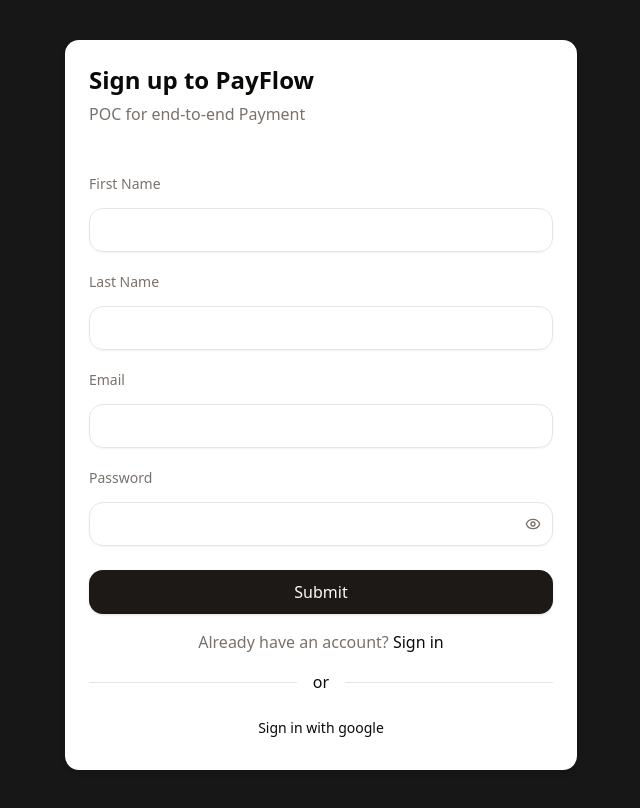
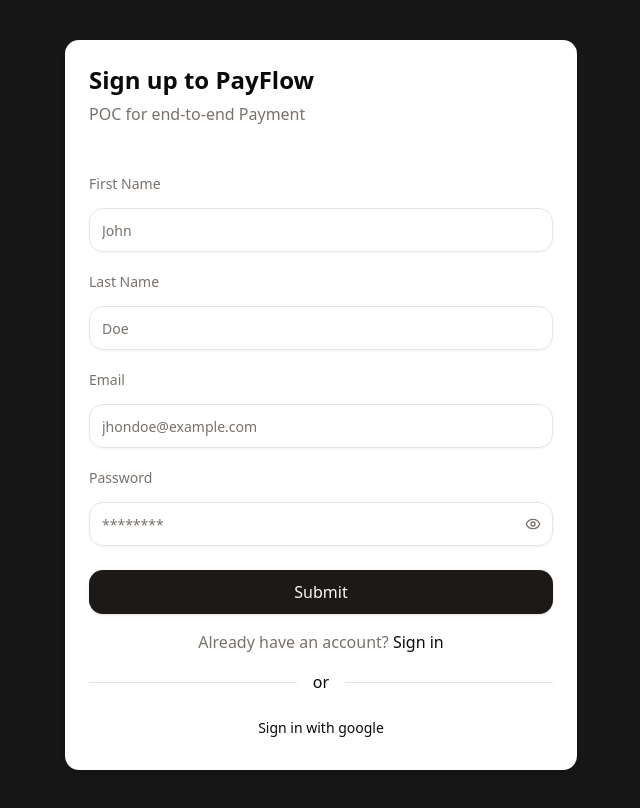
Before and after one commit to sourish19/PayFlow-POC, a React (Vite) app in the folder client/: page /signup in a window 1280 px wide. Shown: the whole page, without its empty margins (319-959 px from the left). Built offline with nearby package versions, Linux system fonts and the light colour scheme.

Commit message:
feat & update: Updated placeholders value & added api functions

```diff
--- a/client/package.json
+++ b/client/package.json
@@ -17,6 +17,7 @@
     "@radix-ui/react-separator": "^1.1.8",
     "@radix-ui/react-slot": "^1.2.4",
     "@tailwindcss/vite": "^4.1.17",
+    "@tanstack/react-query": "^5.90.9",
     "class-variance-authority": "^0.7.1",
     "clsx": "^2.1.1",
     "lucide-react": "^0.553.0",
--- /dev/null
+++ b/client/src/api/auth/login.ts
@@ -0,0 +1,23 @@
+import { axiosInstance } from '@/config/axios';
+
+import { authApiResScheam } from '@/validations/authValidation';
+
+import type {
+  LoginSchema,
+  AuthApiResScheam,
+} from '@/validations/authValidation';
+
+export const loginApi = async (body: LoginSchema) => {
+  try {
+    const res = await axiosInstance.post<AuthApiResScheam>(
+      '/api/v1/signin',
+      body
+    );
+    const data = authApiResScheam.parse(res.data);
+    console.log('Login data --> ', data);
+    return data;
+  } catch (error) {
+    console.error(error);
+    throw error;
+  }
+};
--- /dev/null
+++ b/client/src/api/auth/signup.ts
@@ -0,0 +1,23 @@
+import { axiosInstance } from '@/config/axios';
+
+import { authApiResScheam } from '@/validations/authValidation';
+
+import type {
+  SignupSchema,
+  AuthApiResScheam,
+} from '@/validations/authValidation';
+
+export const signupApi = async (body: SignupSchema) => {
+  try {
+    const res = await axiosInstance.post<AuthApiResScheam>(
+      '/api/v1/signup',
+      body
+    );
+    const data = authApiResScheam.parse(res.data);
+    console.log('Signup data --> ', data);
+    return data;
+  } catch (error) {
+    console.error(error);
+    throw error;
+  }
+};
--- a/client/src/components/auth/AuthForm.tsx
+++ b/client/src/components/auth/AuthForm.tsx
@@ -1,6 +1,6 @@
 import { useState } from 'react';
 
-import { EyeOffIcon,EyeIcon } from 'lucide-react';
+import { EyeOffIcon, EyeIcon } from 'lucide-react';
 import { Button } from '@/components/ui/button';
 import {
   Form,
--- /dev/null
+++ b/client/src/config/axios.ts
@@ -0,0 +1,13 @@
+import axios from 'axios';
+
+const isProd = import.meta.env.MODE === 'production';
+
+export const axiosInstance = axios.create({
+  baseURL: isProd
+    ? import.meta.env.VITE_BASE_URL
+    : import.meta.env.VITE_DEV_BASE_URL,
+  headers: {
+    'Content-Type': 'application/json',
+  },
+  withCredentials: true,
+});
--- a/client/src/pages/LoginPage.tsx
+++ b/client/src/pages/LoginPage.tsx
@@ -1,8 +1,6 @@
 import { Link } from 'react-router-dom';
-import * as z from 'zod';
 import { useForm } from 'react-hook-form';
 import { zodResolver } from '@hookform/resolvers/zod';
-import type { UseFormReturn } from 'react-hook-form';
 
 import { Button } from '@/components/ui/button';
 import {
@@ -17,16 +15,11 @@
 import AuthForm from '@/components/auth/AuthForm';
 import { loginSchema } from '@/validations/authValidation';
 
+import type { LoginSchema } from '@/validations/authValidation';
 import type { FieldConfig } from '@/components/auth/AuthForm';
 
-export type LoginFormProps = {
-  type: 'signin';
-  form: UseFormReturn<z.infer<typeof loginSchema>>;
-  onSubmit: (values: z.infer<typeof loginSchema>) => void;
-};
-
 const LoginPage = () => {
-  const form = useForm<z.infer<typeof loginSchema>>({
+  const form = useForm<LoginSchema>({
     resolver: zodResolver(loginSchema),
     mode: 'onChange',
     defaultValues: {
@@ -35,9 +28,19 @@
     },
   });
 
-  const fields: FieldConfig<z.infer<typeof loginSchema>>[] = [
-    { name: 'email', label: 'Email', type: 'email' },
-    { name: 'password', label: 'Password', type: 'password' },
+  const fields: FieldConfig<LoginSchema>[] = [
+    {
+      name: 'email',
+      label: 'Email',
+      type: 'email',
+      placeholder: 'jhondoe@example.com',
+    },
+    {
+      name: 'password',
+      label: 'Password',
+      type: 'password',
+      placeholder: '********',
+    },
   ];
 
   // const onSubmit = () => {};
@@ -62,9 +65,7 @@
             <AuthForm
               fields={fields}
               form={form}
-              onSubmit={(values: z.infer<typeof loginSchema>) =>
-                console.log(values)
-              }
+              onSubmit={(values: LoginSchema) => console.log(values)}
             />
 
             <p className="text-muted-foreground text-center">
--- a/client/src/pages/SignupPage.tsx
+++ b/client/src/pages/SignupPage.tsx
@@ -1,8 +1,7 @@
 import { Link } from 'react-router-dom';
-import * as z from 'zod';
 import { useForm } from 'react-hook-form';
 import { zodResolver } from '@hookform/resolvers/zod';
-import type { UseFormReturn } from 'react-hook-form';
+import { useQuery } from '@tanstack/react-query';
 
 import { Button } from '@/components/ui/button';
 import {
@@ -17,16 +16,11 @@
 import AuthForm from '@/components/auth/AuthForm';
 import { signupSchema } from '@/validations/authValidation';
 
+import type { SignupSchema } from '@/validations/authValidation';
 import type { FieldConfig } from '@/components/auth/AuthForm';
 
-export type SignupFormProps = {
-  type: 'signup';
-  form: UseFormReturn<z.infer<typeof signupSchema>>;
-  onSubmit: (values: z.infer<typeof signupSchema>) => void;
-};
-
 const SignupPage = () => {
-  const form = useForm<z.infer<typeof signupSchema>>({
+  const form = useForm<SignupSchema>({
     resolver: zodResolver(signupSchema),
     mode: 'onChange',
     defaultValues: {
@@ -37,14 +31,29 @@
     },
   });
 
-  const fields: FieldConfig<z.infer<typeof signupSchema>>[] = [
-    { name: 'firstName', label: 'First Name', type: 'text' },
-    { name: 'lastName', label: 'Last Name', type: 'text' },
-    { name: 'email', label: 'Email', type: 'email' },
-    { name: 'password', label: 'Password', type: 'password' },
+  const fields: FieldConfig<SignupSchema>[] = [
+    {
+      name: 'firstName',
+      label: 'First Name',
+      type: 'text',
+      placeholder: 'John',
+    },
+    { name: 'lastName', label: 'Last Name', type: 'text', placeholder: 'Doe' },
+    {
+      name: 'email',
+      label: 'Email',
+      type: 'email',
+      placeholder: 'jhondoe@example.com',
+    },
+    {
+      name: 'password',
+      label: 'Password',
+      type: 'password',
+      placeholder: '********',
+    },
   ];
 
-  //   const onSubmit = (data: z.infer<typeof signupSchema>) => {};
+  const onSubmit = (data: SignupSchema) => {};
 
   return (
     <div className="relative flex h-auto min-h-screen items-center justify-center overflow-x-hidden px-4 py-10 sm:px-6 lg:px-8">
@@ -66,9 +75,7 @@
             <AuthForm
               fields={fields}
               form={form}
-              onSubmit={(values: z.infer<typeof signupSchema>) =>
-                console.log(values)
-              }
+              onSubmit={(values: SignupSchema) => console.log(values)}
             />
 
             <p className="text-muted-foreground text-center">
--- a/client/src/validations/authValidation.ts
+++ b/client/src/validations/authValidation.ts
@@ -19,3 +19,14 @@
     .string()
     .min(6, { message: 'Password should be at least 6 characters long' }),
 });
+
+export const authApiResScheam = z.object({
+  email: z.string(),
+  fullName: z.string(),
+  id: z.string(),
+});
+
+export type SignupSchema = z.infer<typeof signupSchema>;
+export type LoginSchema = z.infer<typeof loginSchema>;
+
+export type AuthApiResScheam = z.infer<typeof authApiResScheam>;
```
Also changed, not shown: 1 other file (tests, documents, lock files or other folders).
